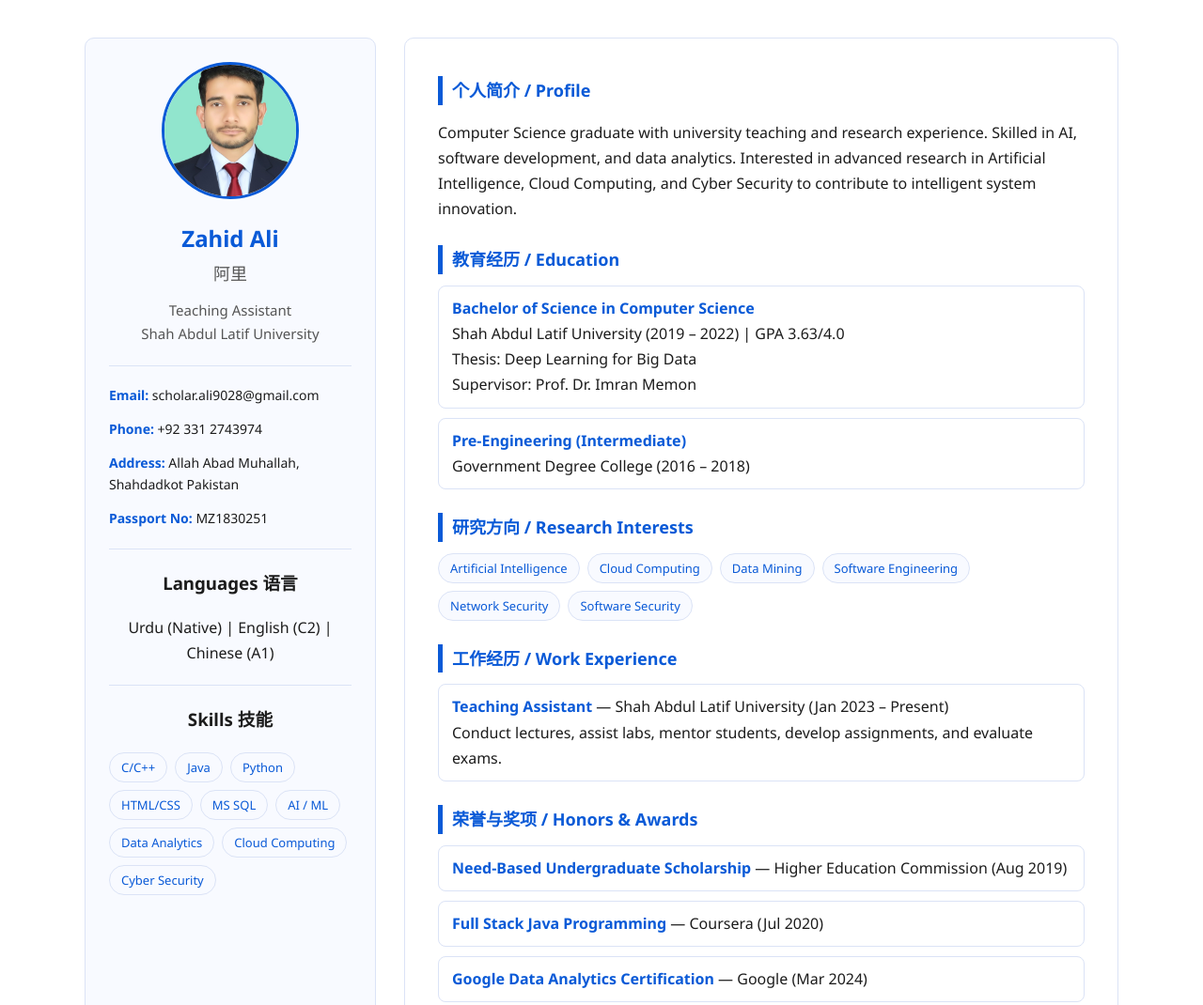
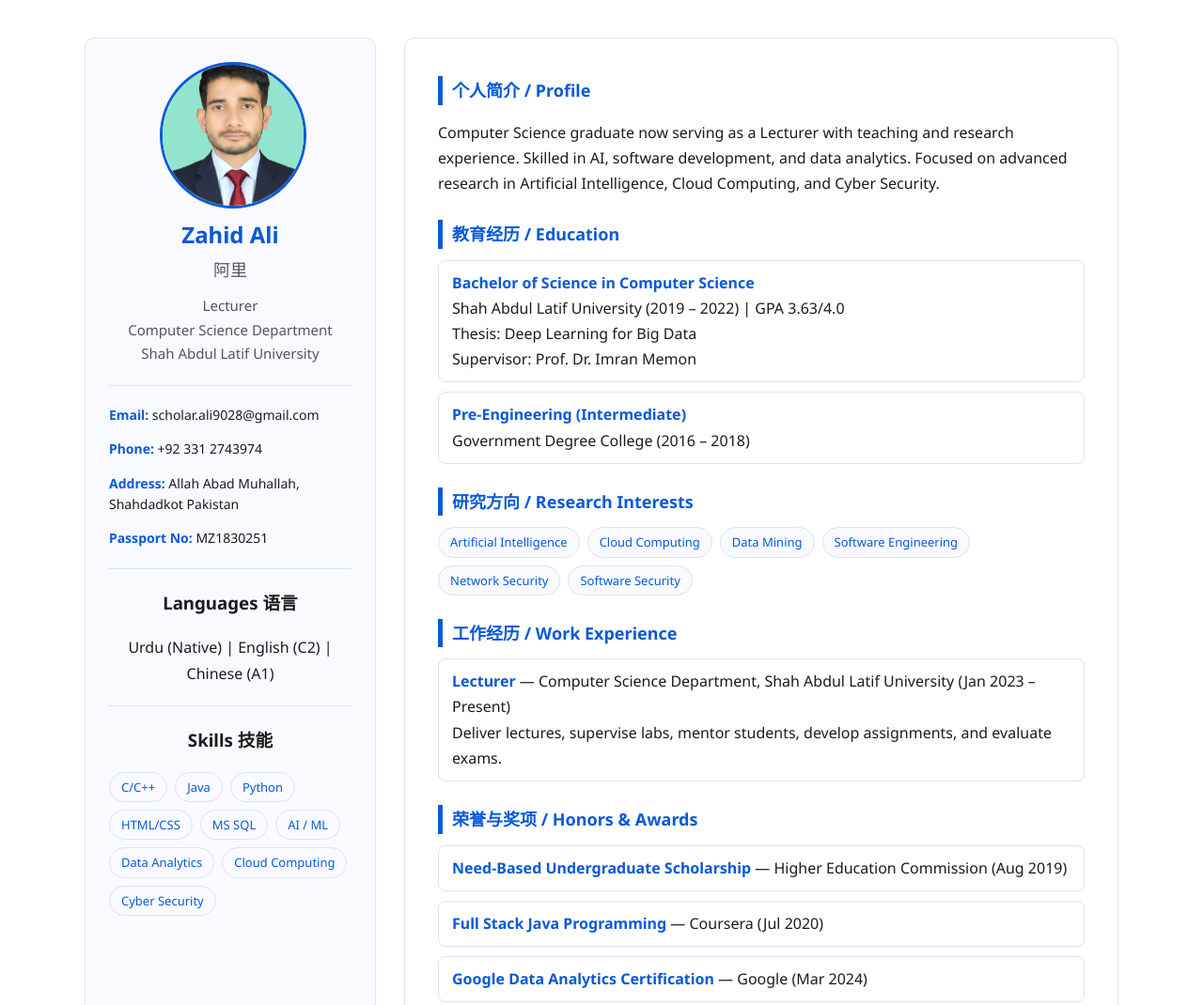
Before and after one commit to Zahid1274/zahid, a plain HTML site: page index.html in a window 1280 px wide. Shown: the top 1070 px of the page at 94% size. Drawn offline with Linux system fonts and the light colour scheme.

Commit message:
Update profile information and add image flip feature
Updated personal information and added a flip image feature for the profile photo. Changed job title from Teaching Assistant to Lecturer and modified sections for work experience and profile description.

```diff
--- a/index.html
+++ b/index.html
@@ -5,6 +5,7 @@
 <meta name="viewport" content="width=device-width, initial-scale=1.0">
 <title>Zahid Ali - 阿里</title>
 <link href="https://fonts.googleapis.com/css2?family=Noto+Sans:wght@400;600;700&family=Noto+Serif+SC:wght@500&display=swap" rel="stylesheet">
+
 <style>
 /* ---------- Base Styles ---------- */
 :root {
@@ -14,6 +15,7 @@
   --text: #1c1c1c;
   --muted: #555;
 }
+
 body {
   font-family: "Noto Sans", "Noto Serif SC", sans-serif;
   color: var(--text);
@@ -22,6 +24,7 @@
   padding: 0;
   line-height: 1.7;
 }
+
 a { color: var(--accent); text-decoration: none; }
 
 /* ---------- Layout ---------- */
@@ -33,6 +36,7 @@
   gap: 30px;
   padding: 0 25px 80px;
 }
+
 aside {
   background: var(--light);
   border: 1px solid var(--border);
@@ -40,45 +44,100 @@
   padding: 25px;
   text-align: center;
 }
+
 main {
   border: 1px solid var(--border);
   border-radius: 10px;
   padding: 25px 35px;
 }
 
+/* ---------- Image Flip + Zoom Animation ---------- */
+.photo-wrapper {
+  width: 150px;
+  height: 150px;
+  margin: 0 auto 14px;
+  perspective: 900px;
+}
+
+.flip-card {
+  width: 100%;
+  height: 100%;
+  transition: transform .7s ease;
+  transform-style: preserve-3d;
+  position: relative;
+}
+
+.photo-wrapper:hover .flip-card {
+  transform: rotateY(180deg) scale(1.15);
+}
+
+.flip-side {
+  width: 100%;
+  height: 100%;
+  position: absolute;
+  backface-visibility: hidden;
+  border-radius: 50%;
+  border: 3px solid var(--accent);
+  display: flex;
+  align-items: center;
+  justify-content: center;
+}
+
+/* front image */
+.flip-front img {
+  width: 100%;
+  height: 100%;
+  object-fit: cover;
+  border-radius: 50%;
+}
+
+/* back side text */
+.flip-back {
+  background: #0a5ad7;
+  color: white;
+  font-size: 14px;
+  text-align: center;
+  padding: 10px;
+  transform: rotateY(180deg);
+}
+
+/* Enable tap flip on mobile */
+@media (max-width: 850px) {
+  .photo-wrapper:active .flip-card {
+    transform: rotateY(180deg) scale(1.15);
+  }
+}
+
 /* ---------- Header Left ---------- */
-  .photo {
-    width: 140px;
-    height: 140px;
-    border-radius: 50%;
-    object-fit: cover;
-    border: 3px solid var(--accent);
-    margin-bottom: 14px;
-  }
 .name {
   font-size: 24px;
   font-weight: 700;
   color: var(--accent);
   margin-bottom: 2px;
 }
+
 .ch-name {
   font-family: "Noto Serif SC";
   font-size: 18px;
   color: var(--muted);
   margin-bottom: 10px;
 }
+
 .title {
   font-size: 15px;
   color: var(--muted);
   margin-bottom: 20px;
 }
+
 .contact {
   text-align: left;
   font-size: 14px;
   line-height: 1.6;
   margin-top: 12px;
 }
+
 .contact b { color: var(--accent); }
+
 .divider {
   height: 1px;
   background: var(--border);
@@ -87,6 +146,7 @@
 
 /* ---------- Section Right ---------- */
 section { margin-bottom: 25px; }
+
 section h2 {
   font-size: 18px;
   color: var(--accent);
@@ -94,6 +154,7 @@
   padding-left: 10px;
   margin-bottom: 12px;
 }
+
 .item {
   border: 1px solid var(--border);
   border-radius: 8px;
@@ -101,13 +162,16 @@
   padding: 10px 14px;
   margin-bottom: 10px;
 }
+
 .item strong { color: var(--accent); }
+
 .badges {
   display: flex;
   flex-wrap: wrap;
   gap: 8px;
   margin-top: 6px;
 }
+
 .badge {
   background: var(--light);
   border: 1px solid var(--border);
@@ -127,33 +191,45 @@
 
 /* ---------- Responsive ---------- */
 @media (max-width: 850px) {
-    .cv-container {
-      grid-template-columns: 1fr;
-      padding: 15px;
-    }
-    aside { text-align: center; }
+  .cv-container { grid-template-columns: 1fr; padding: 15px; }
   main { padding: 20px; }
-    .photo { width: 120px; height: 120px; }
 }
 
 /* ---------- Print ---------- */
 @media print {
-    body { background: #fff; color: #000; }
-    .cv-container { gap: 15px; padding: 0; }
   aside, main { border: none; }
   .badge { border: 1px solid #000; color: #000; background: none; }
 }
 </style>
 </head>
+
 <body>
 
 <div class="cv-container">
+
   <!-- Left Column -->
   <aside>
-    <img src="profile1.jpg" alt="Profile Photo" class="photo">
+
+    <!-- Flip Image -->
+    <div class="photo-wrapper">
+      <div class="flip-card">
+        <div class="flip-side flip-front">
+          <img src="profile1.jpg" alt="Profile Photo">
+        </div>
+
+        <div class="flip-side flip-back">
+          Lecturer<br>
+          Computer Science Department<br>
+          Shah Abdul Latif University
+        </div>
+      </div>
+    </div>
+
     <div class="name">Zahid Ali</div>
     <div class="ch-name">阿里</div>
-    <div class="title">Teaching Assistant<br>Shah Abdul Latif University</div>
+
+    <!-- Updated Title -->
+    <div class="title">Lecturer<br>Computer Science Department<br>Shah Abdul Latif University</div>
 
     <div class="divider"></div>
 
@@ -187,11 +263,11 @@
 
   <!-- Right Column -->
   <main>
+
     <section>
       <h2>个人简介 / Profile</h2>
       <p>
-        Computer Science graduate with university teaching and research experience. Skilled in AI, software development, and data analytics.
-        Interested in advanced research in Artificial Intelligence, Cloud Computing, and Cyber Security to contribute to intelligent system innovation.
+        Computer Science graduate now serving as a Lecturer with teaching and research experience. Skilled in AI, software development, and data analytics. Focused on advanced research in Artificial Intelligence, Cloud Computing, and Cyber Security.
       </p>
     </section>
 
@@ -221,11 +297,12 @@
       </div>
     </section>
 
+    <!-- Updated Work Experience -->
     <section>
       <h2>工作经历 / Work Experience</h2>
       <div class="item">
-        <strong>Teaching Assistant</strong> — Shah Abdul Latif University (Jan 2023 – Present)<br>
-        Conduct lectures, assist labs, mentor students, develop assignments, and evaluate exams.
+        <strong>Lecturer</strong> — Computer Science Department, Shah Abdul Latif University (Jan 2023 – Present)<br>
+        Deliver lectures, supervise labs, mentor students, develop assignments, and evaluate exams.
       </div>
     </section>
 
@@ -236,27 +313,24 @@
       <div class="item"><strong>Google Data Analytics Certification</strong> — Google (Mar 2024)</div>
     </section>
 
-
     <section>
       <h2>项目经历 / Projects</h2>
       <div class="item">
-        <strong>Deep Learning for Big Data</strong> — Undergraduate Thesis (Shah Abdul Latif University)
+        <strong>Deep Learning for Big Data</strong> — Undergraduate Thesis
       </div>
-      <div class="item"><strong>Biometric Attendance System</strong> — Mobile-based secure attendance app using fingerprint recognition.</div>
-      <div class="item"><strong>University Bus Tracking System</strong> — Real-time tracking solution for student safety.</div>
-      <div class="item"><strong>Emotion Recognition</strong> — Facial expression analysis using AI for human-computer interaction.</div>
+      <div class="item"><strong>Biometric Attendance System</strong></div>
+      <div class="item"><strong>University Bus Tracking System</strong></div>
+      <div class="item"><strong>Emotion Recognition</strong></div>
     </section>
 
     <section>
       <h2>推荐人 / References</h2>
       <div class="item">
         <strong>Prof. Dr. Imran Memon</strong><br>
-        Faculty of Computer Science, Shah Abdul Latif University<br>
         Email: imran.memon@salu.edu.pk | Phone: +92 300 3013424
       </div>
       <div class="item">
         <strong>Prof. Dr. Muhammad Hanif</strong><br>
-        Faculty of Computer Science, Shah Abdul Latif University<br>
         Email: hanif.tunio@salu.edu.pk | Phone: +92 302 3127917
       </div>
     </section>
@@ -264,6 +338,7 @@
     <footer>
       © 2025 Zahid Ali 阿里
     </footer>
+
   </main>
 </div>
 
```
Lines whose indentation alone changed are shown as unchanged.
